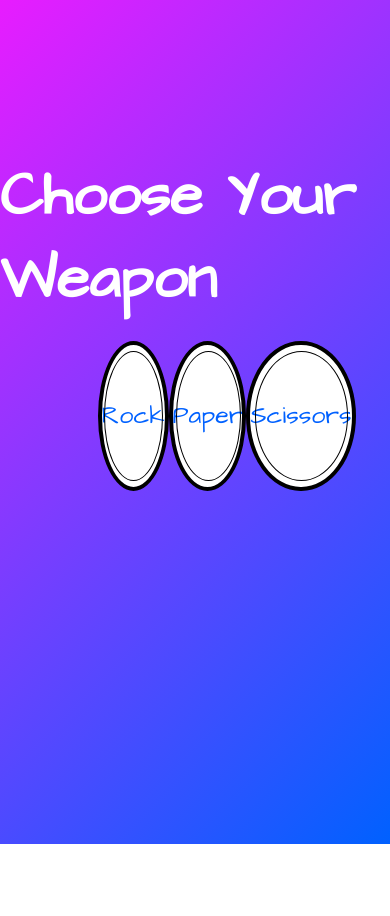
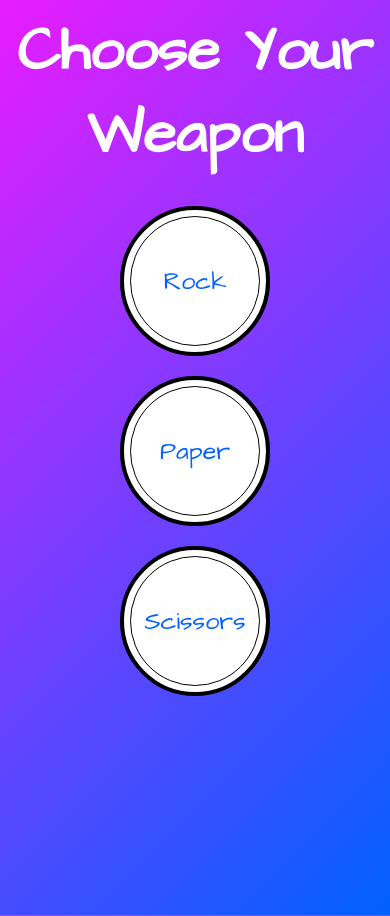
Before and after one commit to SaritaM/rock-paper-scissors, a website: page index.html in a window 390 px wide. Before the commit the page ends 844 px from the top, so only its background shows below. Drawn offline with Linux system fonts and the light colour scheme.

Commit message:
Mobile friendly

```diff
--- a/sass/base/_layout.scss
+++ b/sass/base/_layout.scss
@@ -11,15 +11,22 @@
   flex-direction: column;
   align-items: center;
   justify-content: center;
+  padding: 10px;
+
+  .title {
+    text-align: center;
+  }
 }
 
 .weapons {
   display: flex;
   width: 50%;
   max-width: 600px;
-  justify-content: space-between;
+  justify-content: space-around;
   text-align: center;
   margin-top: 2rem;
+  flex-wrap: wrap;
+  flex-basis: 170px;
 
   .weapon {
     width: 150px;
@@ -33,6 +40,7 @@
     position: relative;
     cursor: pointer;
     transition: transform .5s ease;
+    margin: 1rem;
 
     &:hover {
       transform:scale(1.1);
```
Also changed, not shown: style.css, 1 other file.
